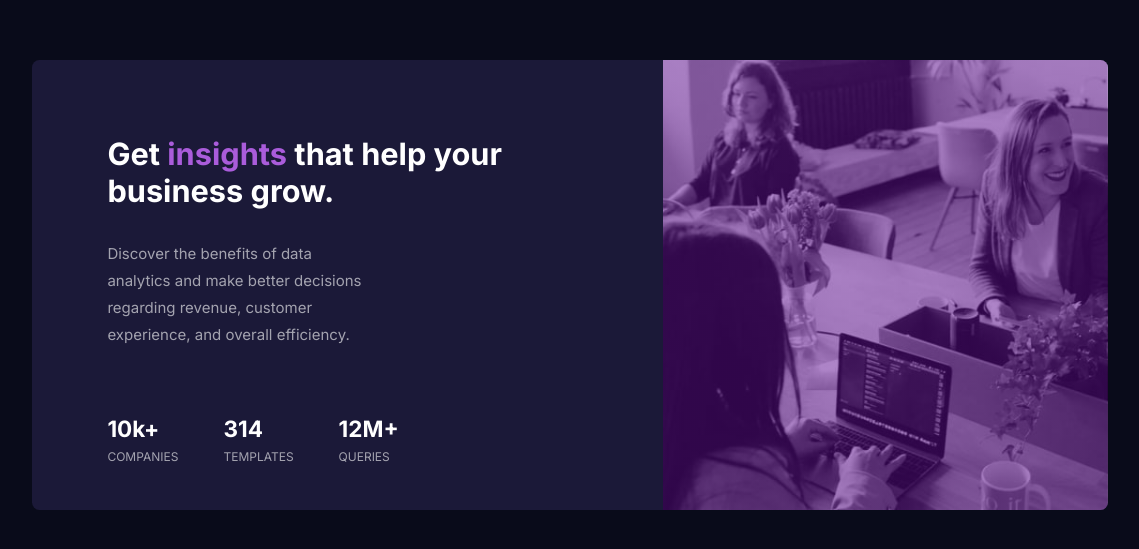
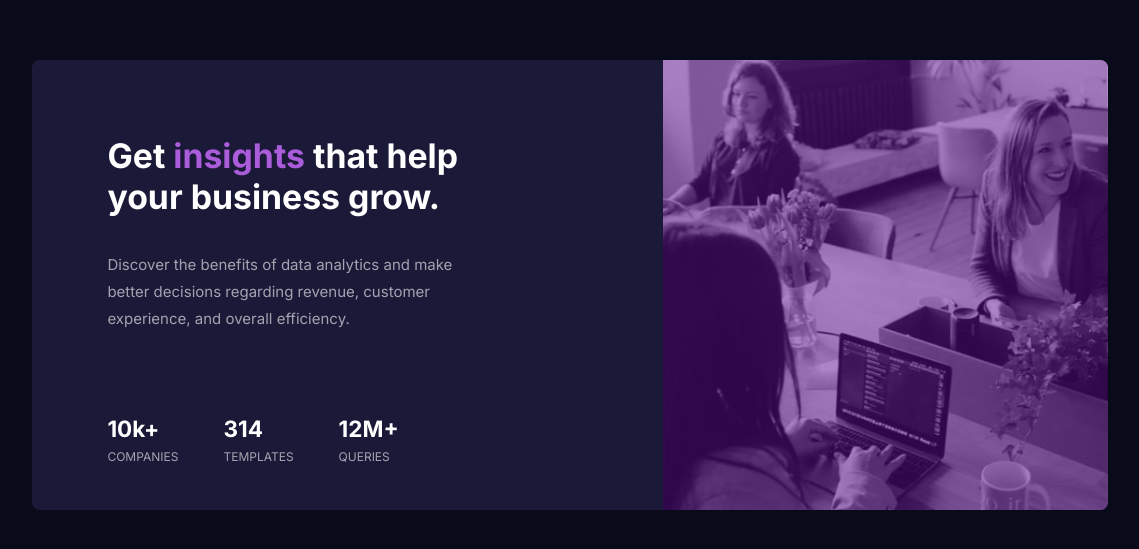
Before and after one commit to john-k-phillips/fm-stats-preview-card, a website: page index.html in a window 1536 px wide. Shown: the part 115-664 px from the top of the page, without its empty margins (198-1337 px from the left). Drawn offline with Linux system fonts and the light colour scheme.

Commit message:
Tweaked for frontend Mentor display.

```diff
--- a/styles/_content.scss
+++ b/styles/_content.scss
@@ -32,7 +32,7 @@
             padding: 0;
             padding-bottom: 1em;
 
-            font-size: clamp(1em, 2vw, 2.5em)
+            font-size: clamp(1em, 2.2vw, 2.5em)
         }
         p {
             width: 100%;
@@ -44,7 +44,7 @@
 @media screen and (min-width: 1440px) {
     .content {
         p {
-            width: 65%;
+            width: 95%;
         }
     }
 }
```
Also changed, not shown: style.css, 1 other file.
